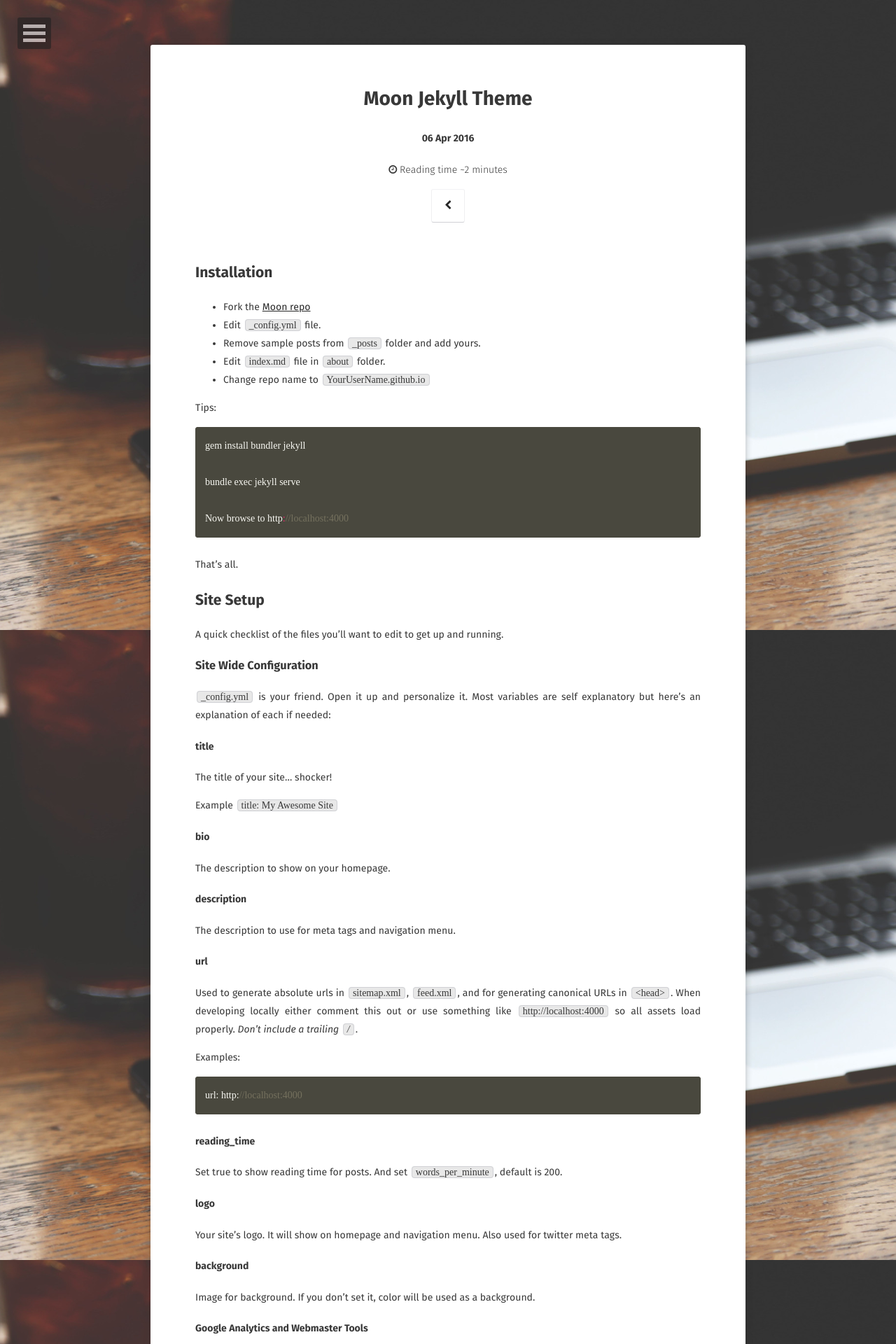
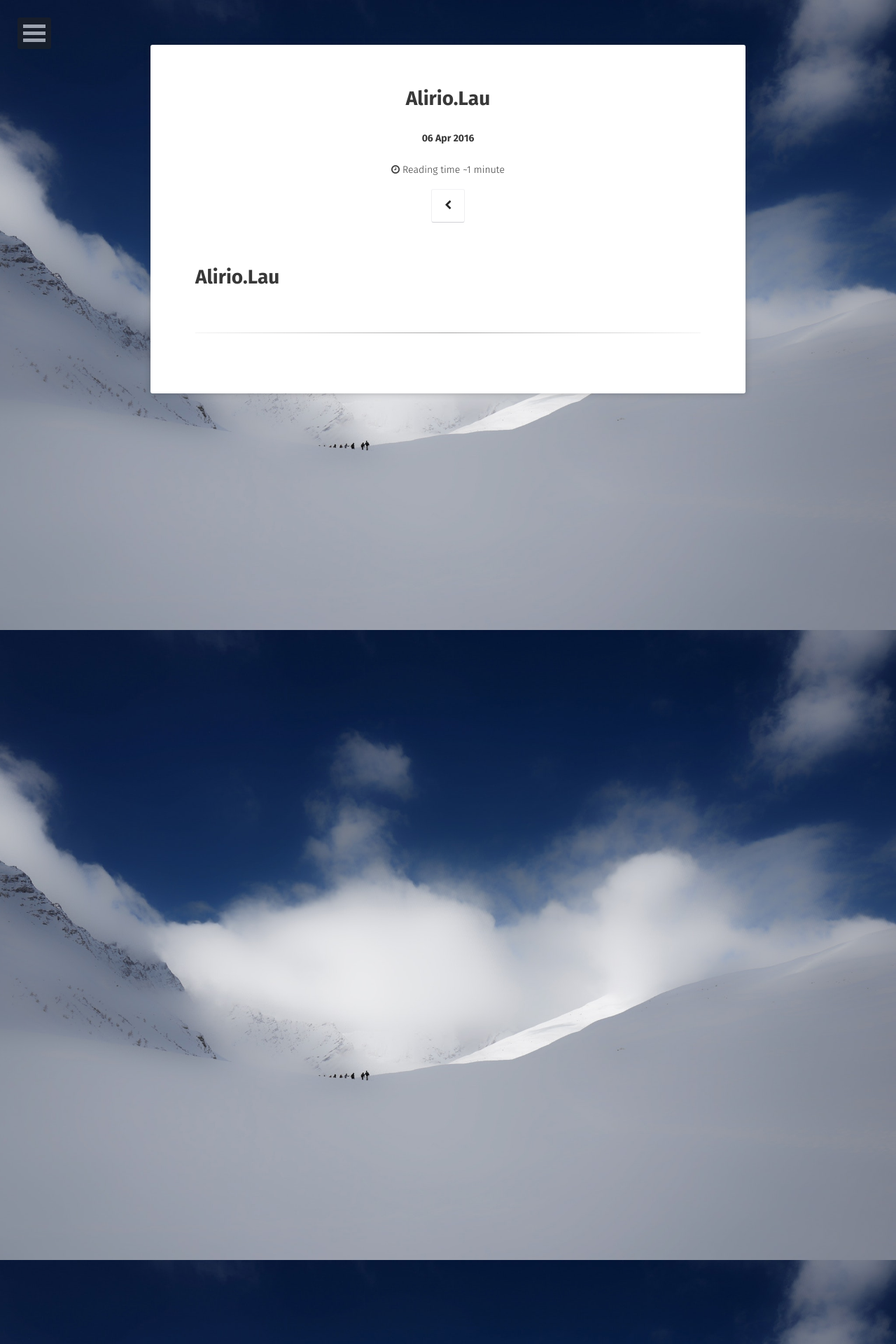
Before and after one commit to AlirioLau/alirio.blog, a Jekyll site: the page built from about/index.md, in a window 1280 px wide. Shown: the top 1920 px of the page at 70% size. Built offline with Jekyll 4.4.1, drawn with Linux system fonts in a browser that asks for light colours; some web fonts are replaced; some of the changed text lies outside the part shown.

Commit message:
修改yml配置

````diff
--- a/_config.yml
+++ b/_config.yml
@@ -5,8 +5,9 @@ description:        "无善无恶心之体，有善有恶意之动。知善知
 reading_time:       true
 words_per_minute:   200
 logo:               'assets/img/favicons/apple-icon-114x114.png'
-background:         'assets/img/placeholder-big.jpg'
-tiled_bg:           false   # Set this true if you want to tile your background image, otherwise it will be covered
+background:         'assets/img/blog_back.jpeg'
+# Set this true if you want to tile your background image, otherwise it will be covered
+tiled_bg:           false
 locale:             en_US
 url:                '' #http://blog.alirio.top
 
@@ -26,7 +27,7 @@ sass:
   style:            compressed
 
 # Comments
-# disqus_shortname:   alirio
+disqus_shortname:   alirio
 
 # Social
 # if you don't have any of social below, comment the line.
--- a/_includes/meta.html
+++ b/_includes/meta.html
@@ -1,6 +1,9 @@
 <br>
 <hr>
 <span class="entry-tags">{% for tag in page.tags %}<a href="{{ site.url }}/tags/#{{ tag }}" title="Pages tagged {{ tag }}" class="tag"><span class="term">{{ tag }}</span></a>{% unless forloop.last %}{% endunless %}{% endfor %}</span>
+
+<!--
+
 <span class="social-share">
     <a href="https://www.facebook.com/sharer/sharer.php?u={{ site.url }}{{ page.url }}" title="Share on Facebook" class="tag">
         <span class="term"><i class="fa fa-facebook-square"></i> Share</span>
@@ -12,4 +15,7 @@
             <span class="term"><i class="fa fa-google-plus-square"></i> +1</span>
     </a>
 </span>
+
+-->
+
 <div style="clear:both"></div>
--- a/about/index.md
+++ b/about/index.md
@@ -1,125 +1,10 @@
 ---
 layout: post
-title: "Moon Jekyll Theme"
+title: "Alirio.Lau"
 date: 2016-04-06
-introduction: "Minimal, one column Jekyll theme for your blog."
-project: true
-tag:
-- teach
-tags: [teach]
+introduction: "Alirio.Lau."
+project: false
 comments: false
 ---
 
-## Installation
-* Fork the [Moon repo](https://github.com/TaylanTatli/Moon/)
-* Edit `_config.yml` file.
-* Remove sample posts from `_posts` folder and add yours.
-* Edit `index.md` file in `about` folder.
-* Change repo name to `YourUserName.github.io`
-
-Tips:
-
-```c
-gem install bundler jekyll
-
-bundle exec jekyll serve
-
-Now browse to http://localhost:4000
-```
-
-That's all.
-
-## Site Setup
-A quick checklist of the files you’ll want to edit to get up and running.
-
-### Site Wide Configuration
-`_config.yml` is your friend. Open it up and personalize it. Most variables are self explanatory but here's an explanation of each if needed:
-
-#### title
-
-The title of your site... shocker!
-
-Example `title: My Awesome Site`
-
-#### bio
-
-The description to show on your homepage.
-
-#### description
-
-The description to use for meta tags and navigation menu.
-
-#### url
-
-Used to generate absolute urls in `sitemap.xml`, `feed.xml`, and for generating canonical URLs in `<head>`. When developing locally either comment this out or use something like `http://localhost:4000` so all assets load properly. *Don't include a trailing `/`*.
-
-Examples:
-
-```c
-url: http://localhost:4000
-```
-
-#### reading_time
-
-Set true to show reading time for posts. And set `words_per_minute`, default is 200.
-
-#### logo
-Your site's logo. It will show on homepage and navigation menu. Also used for twitter meta tags.
-
-#### background
-Image for background. If you don't set it, color will be used as a background.
-
-#### Google Analytics and Webmaster Tools
-
-Google Analytics UA and Webmaster Tool verification tags can be entered in `_config.yml`. For more information on obtaining these meta tags check [Google Webmaster Tools](http://support.google.com/webmasters/bin/answer.py?hl=en&answer=35179) and [Bing Webmaster Tools](https://ssl.bing.com/webmaster/configure/verify/ownership) support.
-
-#### MathJax
-It's enabled. But if you don't want to use it. Set it false in  `_config.yml`.
-
-#### Disqus Comments
-Set your disqus shortname in `_config.yml` to use comments.
-
----
-
-### Navigation Links
-
-To set what links appear in the top navigation edit `_data/navigation.yml`. Use the following format to set the URL and title for as many links as you'd like. *External links will open in a new window.*
-
-```yaml
-- title: Home
-  url: /
-
-- title: Blog
-  url: /blog/
-
-- title: Projects
-  url: /projects/
-
-- title: About
-  url: /about/
-```
-
----
-
-## Layouts and Content
-
-Moon Theme use [Jekyll Compress](https://github.com/penibelst/jekyll-compress-html) to compress html output. But it can cause errors if you use "linenos" (line numbers). I suggest don't use line numbers for codes, because it won't look good with this theme, also i didn't give a proper style for them. If you insist to use line numbers, just remove `layout: compress` string from layouts. It will disable compressing.
-
-### Feature Image
-
-You can set feature image per post. Just add `feature: some link` to your post's front matter.
-
-```yaml
-feature: /assets/img/some-image.png
-or
-feature: http://example.com/some-image.png
-```
-
-### Comments
-To show disqus comments for your post add `comments: true` to your post's front matter.
-
----
-
-## License
-
-This theme is free and open source software, distributed under the MIT License. So feel free to use this Jekyll theme on your site without linking back to me or including a disclaimer.
+# Alirio.Lau
````
Also changed, not shown: assets/img/blog_back.jpeg (added), assets/img/placeholder-big.jpg (deleted).
